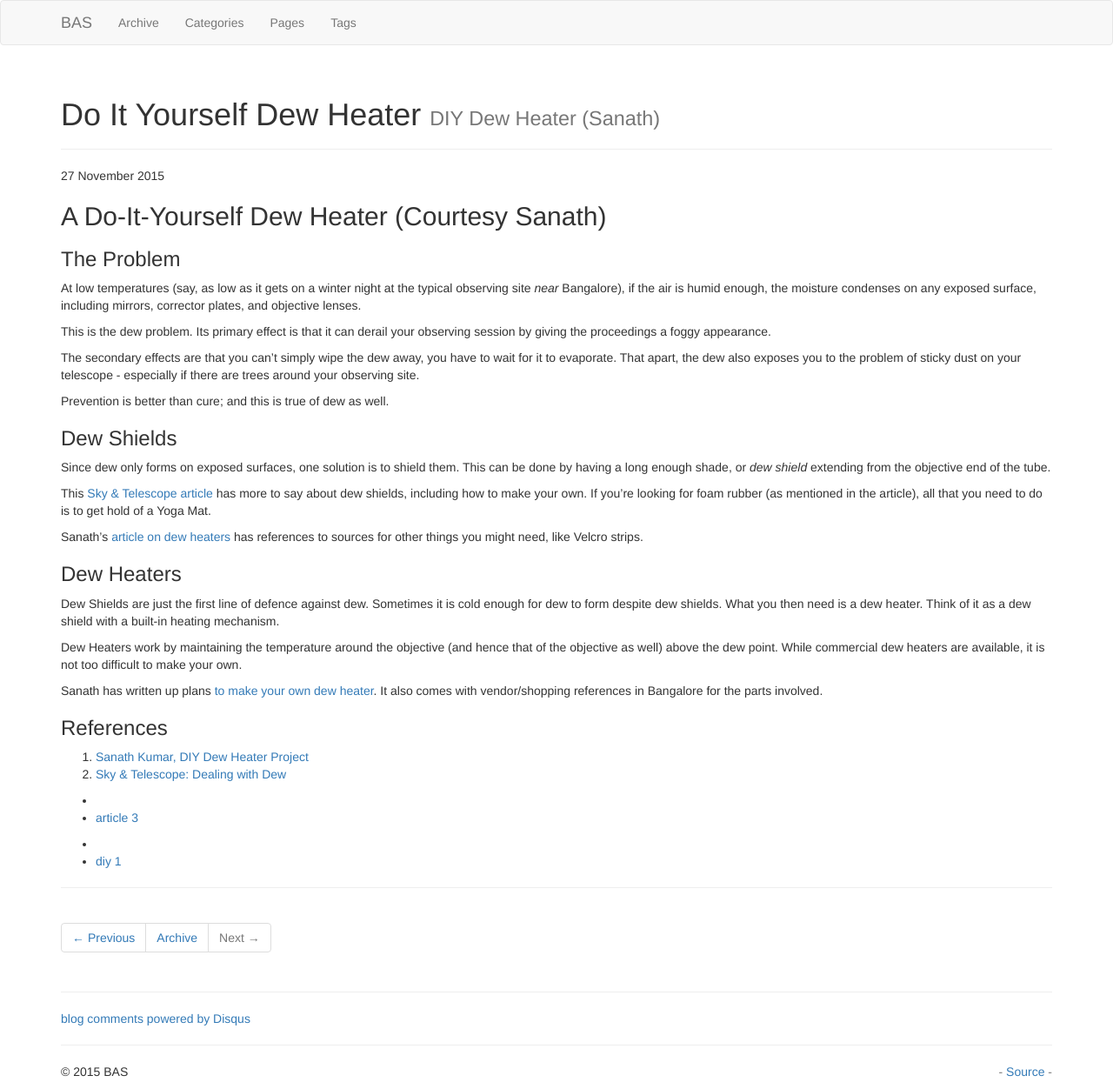
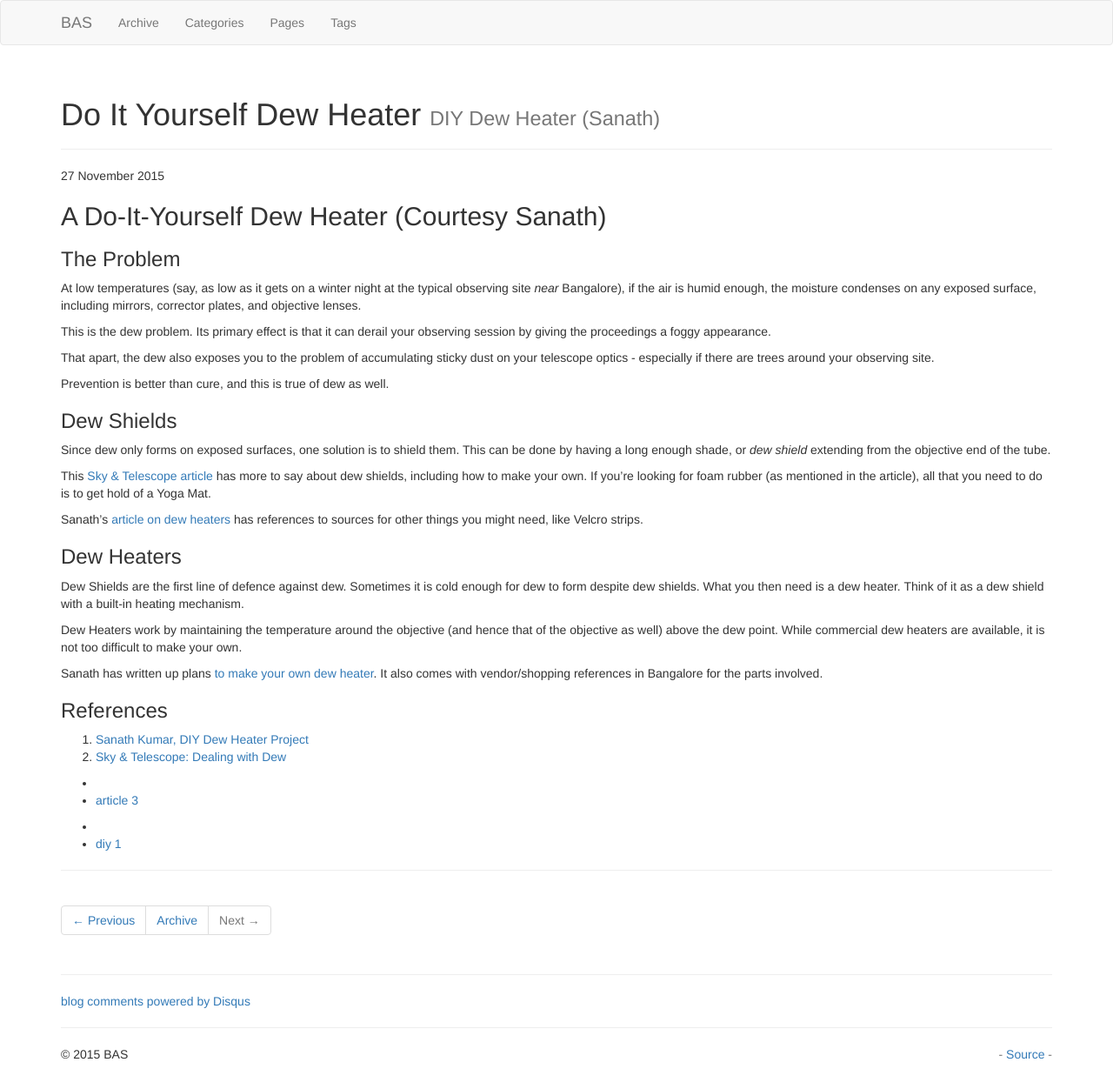
Before and after one commit to bas-org/bas-org.github.io, a Jekyll site: the page built from _posts/2015-11-27-do-it-yourself-dew-heater.markdown, in a window 1280 px wide. Shown: the whole page at 87% size. Built offline with Jekyll 4.4.1, drawn with Linux system fonts in a browser that asks for light colours; nearby versions of some CDN libraries; library files that are not in the unit come from our copies; comment, search, counter and statistics services are not loaded.

Commit message:
Removed some potentially ambiguous text.

```diff
--- a/_posts/2015-11-27-do-it-yourself-dew-heater.markdown
+++ b/_posts/2015-11-27-do-it-yourself-dew-heater.markdown
@@ -17,12 +17,11 @@ objective lenses.
 This is the dew problem. Its primary effect is that it can derail your observing
 session by giving the proceedings a foggy appearance.
 
-The secondary effects are that you can't simply wipe the dew away, you have to
-wait for it to evaporate. That apart, the dew also exposes you to the problem of
-sticky dust on your telescope - especially if there are trees around your
-observing site.
+That apart, the dew also exposes you to the problem of accumulating sticky dust
+on your telescope optics - especially if there are trees around your observing
+site.
 
-Prevention is better than cure; and this is true of dew as well.
+Prevention is better than cure, and this is true of dew as well.
 
 
 ### Dew Shields
@@ -39,7 +38,7 @@ you might need, like Velcro strips.
 
 
 ### Dew Heaters
-Dew Shields are just the first line of defence against dew. Sometimes it is cold
+Dew Shields are the first line of defence against dew. Sometimes it is cold
 enough for dew to form despite dew shields. What you then need is a dew heater.
 Think of it as a dew shield with a built-in heating mechanism.
 
```
